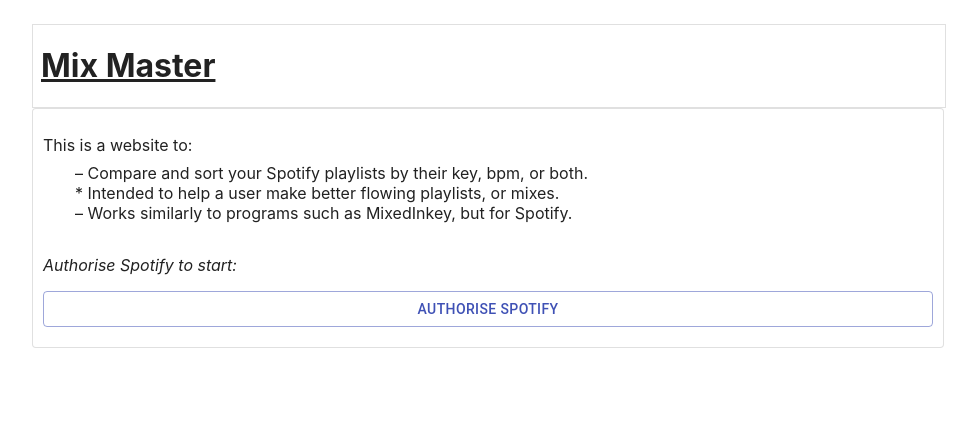
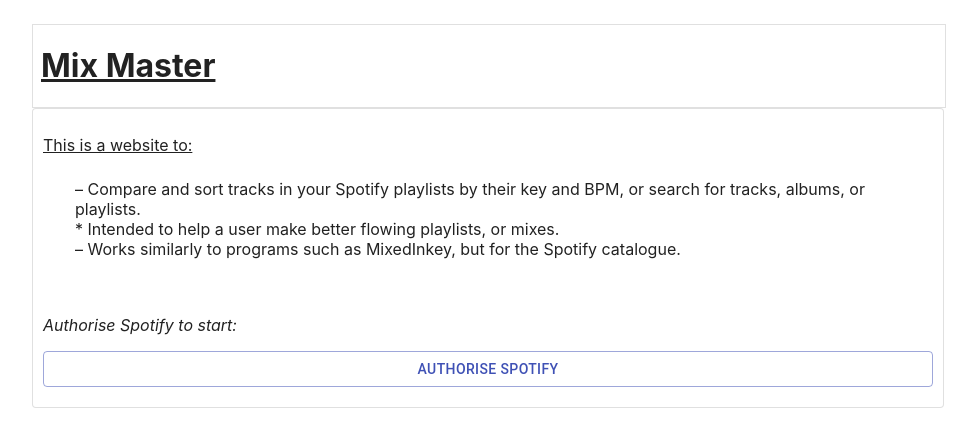
Before and after one commit to jacobcolyvan/mix-master, a React (Create React App) app: page / in a window 1280 px wide. Shown: the top 444 px of the page, without its empty margins (152-1129 px from the left). Built offline with nearby package versions, Linux system fonts and the light colour scheme; no server answers.

Commit message:
updates to README.md and Info.js

```diff
--- a/src/components/Info.js
+++ b/src/components/Info.js
@@ -3,14 +3,14 @@
 
 const InfoCont = styled.div`
   width: 100%;
-  margin-bottom: 32px;
+  margin-bottom: 56px;
 
   p {
     margin: 0px;
   }
 
   #info-header {
-    margin-bottom: 8px;
+    margin-bottom: 24px;
     margin-top: 16px;
   }
 
@@ -22,15 +22,15 @@
 const Info = () => {
   return (
     <InfoCont>
-      <p id='info-header'>This is a website to:</p>
+      <p id='info-header'><ins>This is a website to:</ins></p>
       <p id='info-points'>
-        – Compare and sort your Spotify playlists by their key, bpm, or both.
+        – Compare and sort tracks in your Spotify playlists by their key and BPM, or search for tracks, albums, or playlists.
       </p>
       <p id="info-points">
         * Intended to help a user make better flowing playlists, or mixes.
       </p>
       <p id="info-points">
-        – Works similarly to programs such as MixedInkey, but for Spotify.
+        – Works similarly to programs such as MixedInkey, but for the Spotify catalogue.
       </p>
     </InfoCont>
   )
```
Also changed, not shown: 1 other file (tests, documents, lock files or other folders).
